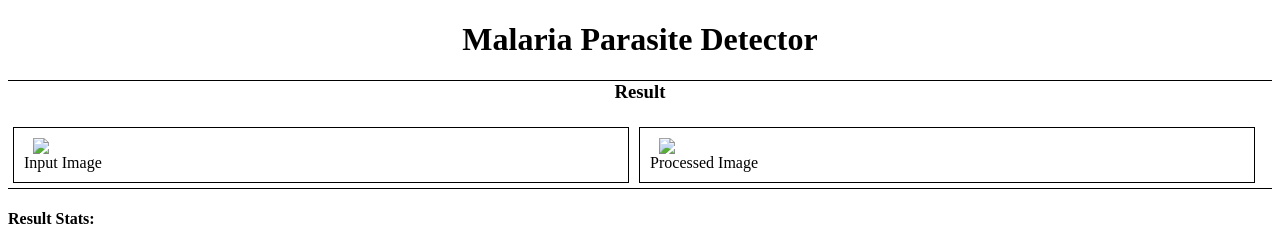
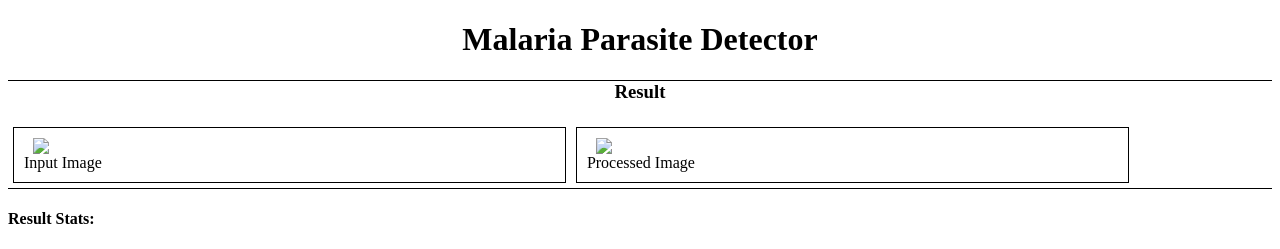
Before and after one commit to Raviverma2695/Malaria-Parasite-Detector, a Flask app: template templates/result.html in a window 1280 px wide. Shown: the top 249 px of the page. Run offline with Flask 2, Linux system fonts and the light colour scheme; the template is opened without the code that fills it, so the values that code supplies are empty.

Commit message:
initial release

```diff
--- a/templates/result.html
+++ b/templates/result.html
@@ -10,7 +10,7 @@
 }
 
 div {
-  width: 47%;
+  width: 42%;
   border: solid 1px;
   float: left;
   margin: 5px;
@@ -18,7 +18,7 @@ div {
 }
 
 img {
-	width:45vw;
+	width:40vw;
   display: block;
   margin: auto;
 }
```
